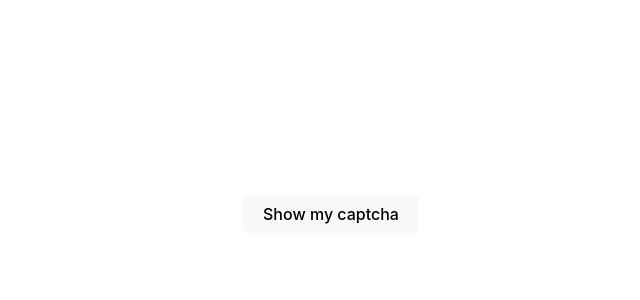
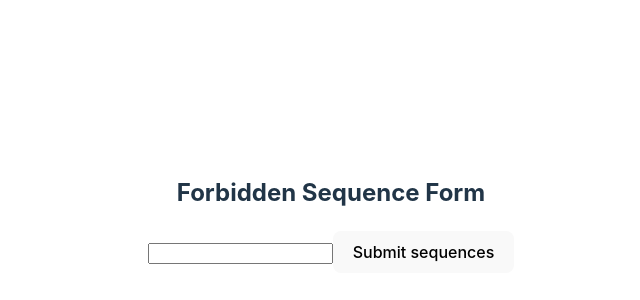
Before and after one commit to Daris02/aws-waf-captcha-STD21099, a React (Vite) app: page / in a window 1280 px wide. Shown: the part 186-486 px from the top of the page, without its empty margins (309-949 px from the left). Built offline with nearby package versions, Linux system fonts and the light colour scheme; no server answers.

Commit message:
wip: feat: init sequence

```diff
--- a/src/App.jsx
+++ b/src/App.jsx
@@ -1,18 +1,25 @@
-import { useEffect } from 'react'
 import './App.css'
+import { useState } from 'react'
+import axiosInstance from './axiosInstance'
 import AWSWAFCaptchaModal from './AWSWAFCaptchaModal'
-import axiosInstance from './axiosInstance'
 
 function App() {
-  useEffect(() => {
-    axiosInstance
-      .get(`/whoami`)
-        .then((res) => res);
-  });
+  const [count, setCount] = useState();
+
+  const handSubmit = (e) => {
+    e.preventDefault()
+    console.log(count)
+    axiosInstance.get('/whoami', count)
+      .then((res) => console.log(res))
+  }
 
   return (
     <>
-      <button>Show my captcha</button>
+      <h2>Forbidden Sequence Form</h2>
+      <form onSubmit={handSubmit}>
+        <input type="number" onChange={(e) => setCount(e.target.value)} />
+        <button type='submit'>Submit sequences</button>
+      </form>
       <AWSWAFCaptchaModal />
     </>
   )
```
